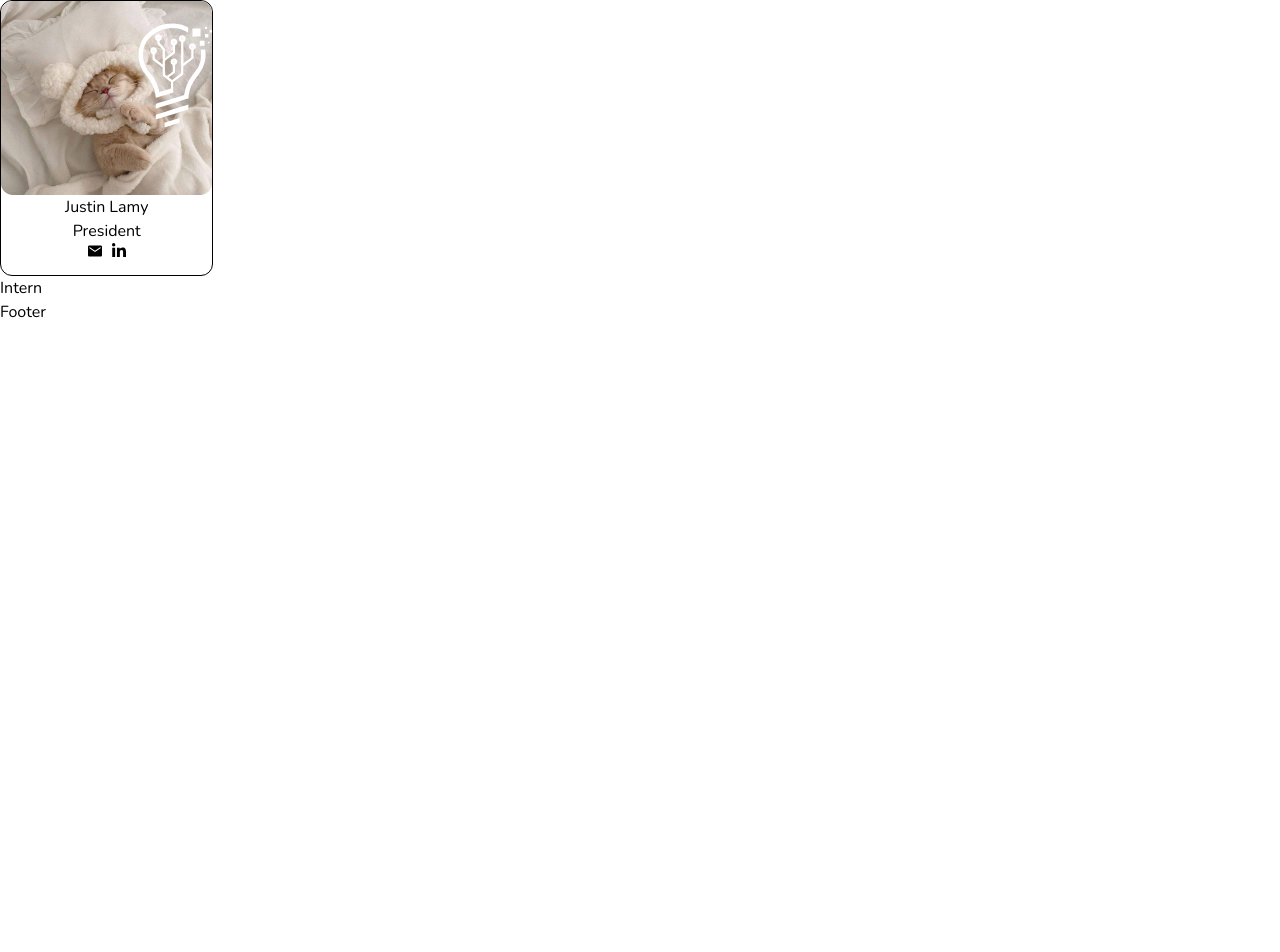
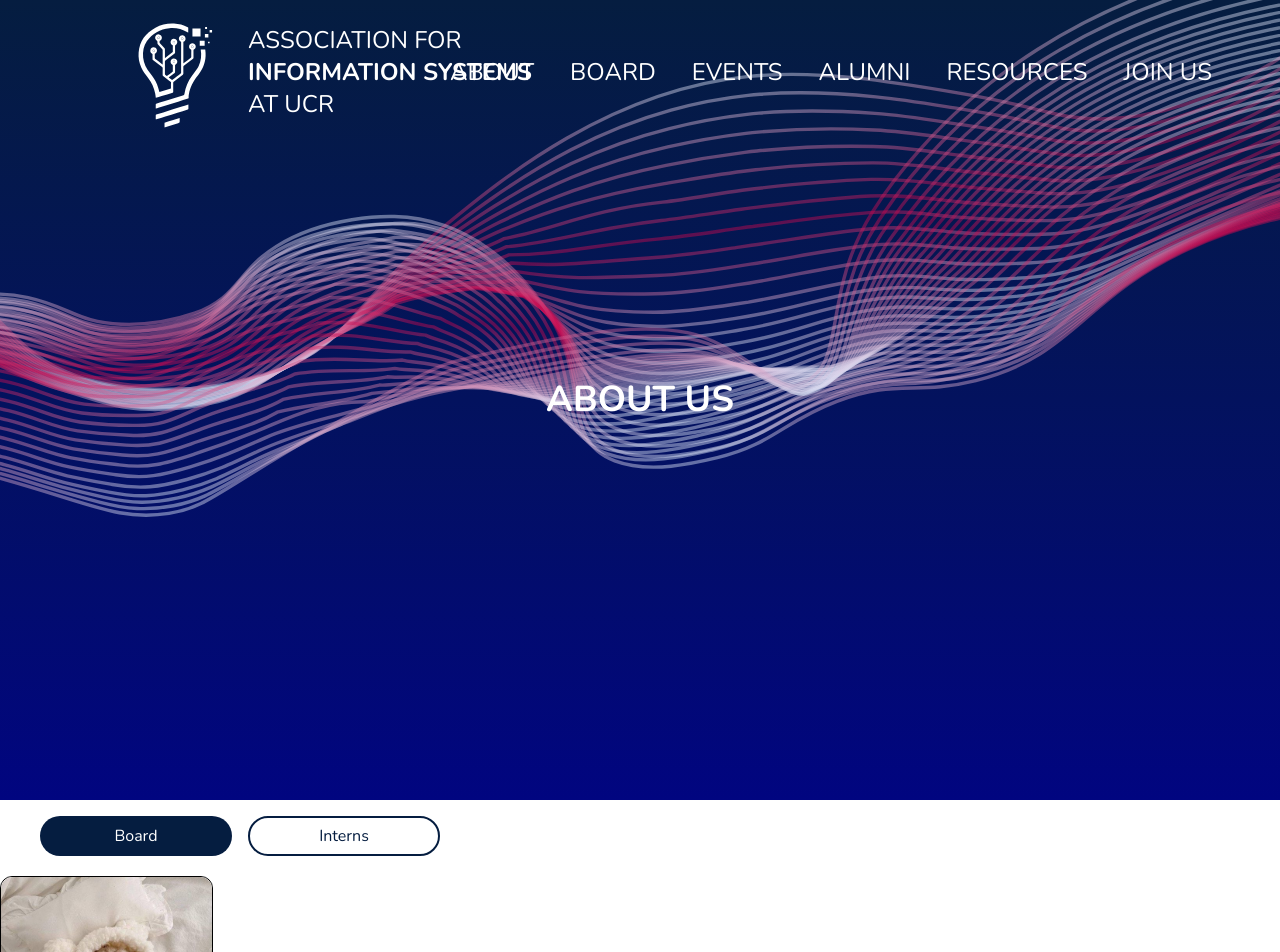
Before and after one commit to acm-ucr/ais-website, a Next.js app: page /board in a window 1280 px wide. Shown: the top 952 px of the page. Before the commit the page ends 800 px from the top, so only its background shows below. Built offline with nearby package versions, Linux system fonts and the light colour scheme.

Commit message:
Added the filter

```diff
--- a/src/app/board/page.js
+++ b/src/app/board/page.js
@@ -1,14 +1,13 @@
-import Boards from "@/components/board/Boards";
-import Interns from "@/components/board/Interns";
+import Wrapped from "@/components/board/WrappedBoard";
+import AboutLanding from "@/components/about/AboutLanding";
 
 import React from "react";
 
 const page = () => {
   return (
     <div>
-      <Boards />
-
-      <Interns />
+      <AboutLanding/>
+      <Wrapped/>
     </div>
   );
 };
--- a/src/components/Filter.jsx
+++ b/src/components/Filter.jsx
@@ -3,7 +3,7 @@ import React, { useState } from "react";
 import Title from "./Title";
 
 const Filter = ({ filters, onChange, title }) => {
-  const [selectedFilter, setSelectedFilter] = useState("calendar");
+  const [selectedFilter, setSelectedFilter] = useState(filters[0]);
   const handleClick = (filter) => {
     setSelectedFilter(filter);
     onChange(filter);
--- /dev/null
+++ b/src/components/board/WrappedBoard.jsx
@@ -0,0 +1,26 @@
+"use client";
+import { useState } from "react";
+import Boards from "./Board";
+import Interns from "./Intern";
+import Filter from "../Filter";
+import { BOARD } from "@/data/filters";
+
+const Wrapped = () => {
+  const [component, setComponent] = useState("board");
+  const handleFilterChange = (component) => {
+    setComponent(component);
+  };
+  return (
+    <div>
+      <Filter
+        filters={BOARD}
+        onChange={handleFilterChange}
+        title={""}
+      />
+      {component === "board" && <Boards />}
+      {component === "interns" && <Interns />}
+    </div>
+  );
+};
+
+export default Wrapped;
```
